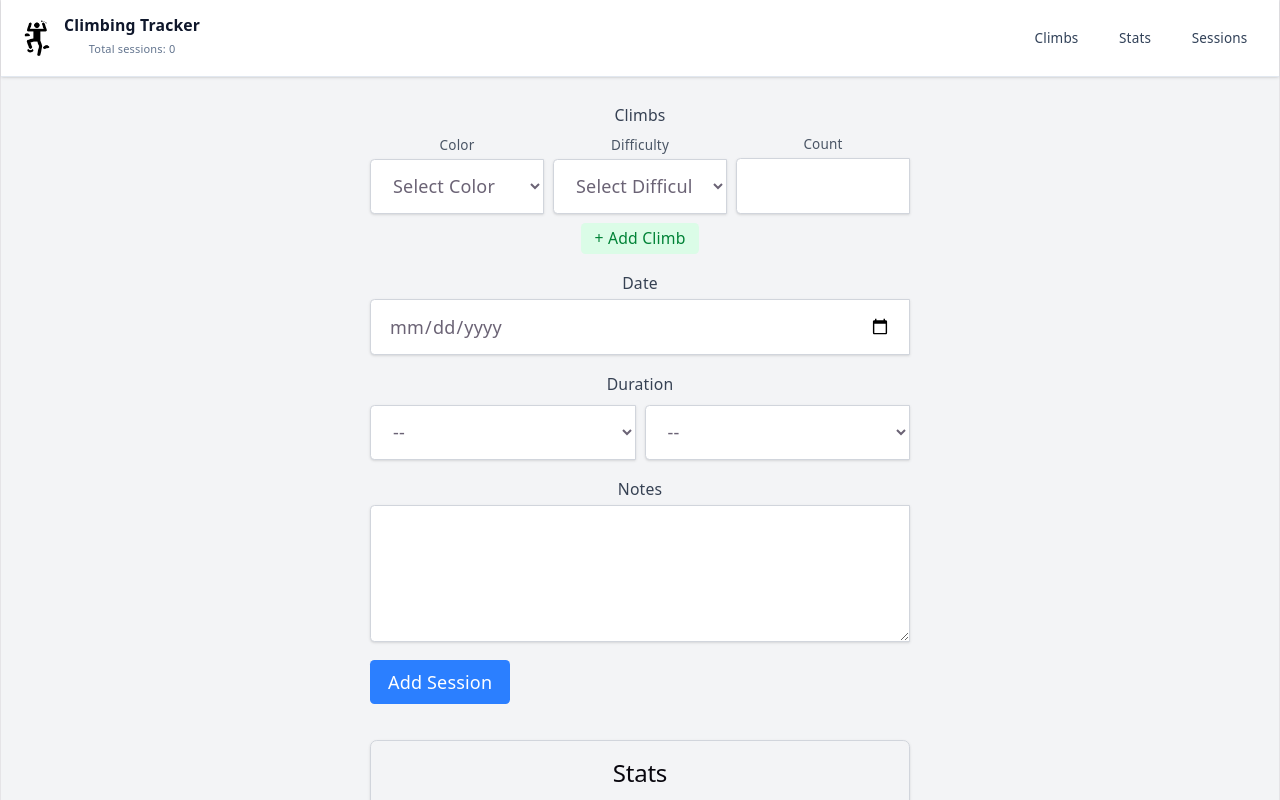
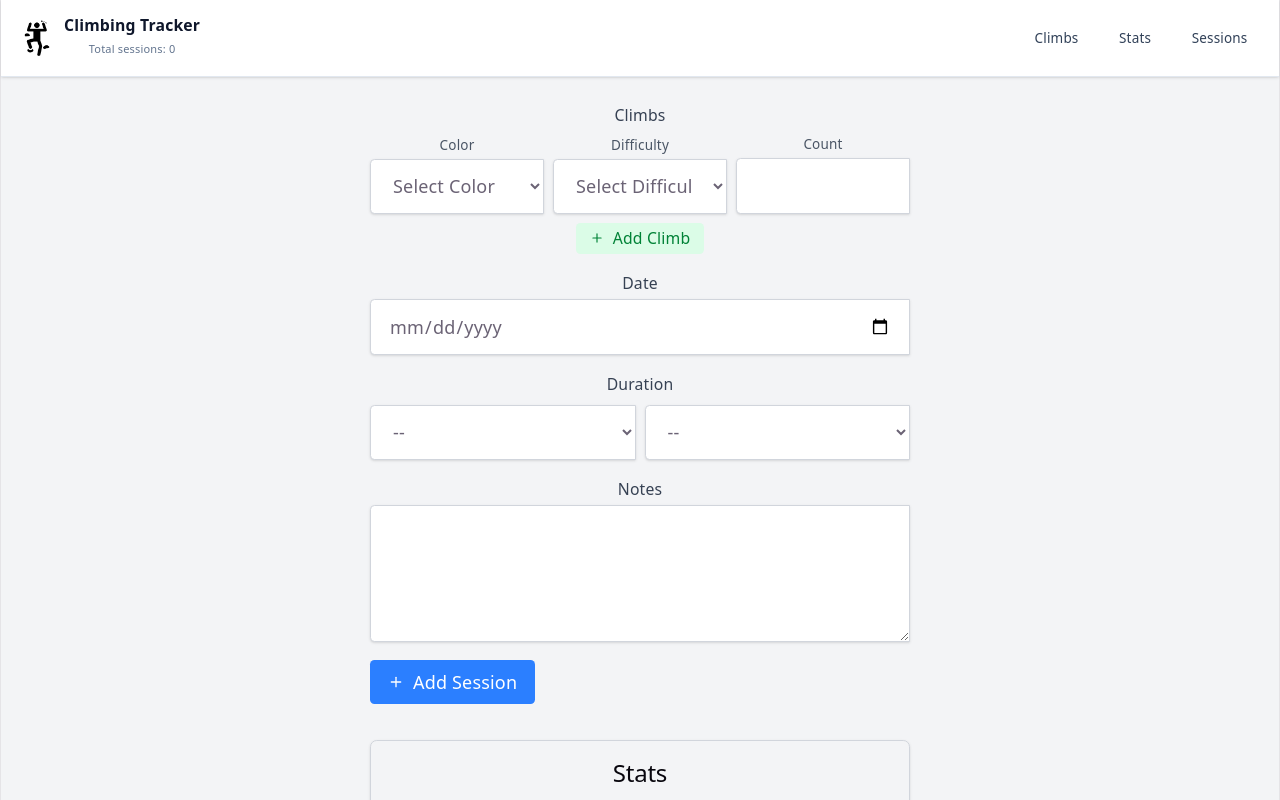
Before and after one commit to mateuszniechwiej/Climbing-Tracker, a React (Vite) app: page / in a window 1280 px wide. Shown: the top 800 px of the page. Built offline with nearby package versions, Linux system fonts and the light colour scheme.

Commit message:
style: updaed icons with lucide-react for better visual consistency

```diff
--- a/src/components/AddSession.jsx
+++ b/src/components/AddSession.jsx
@@ -1,4 +1,5 @@
 import { useState, useEffect } from 'react';
+import { Plus, X, Save, Edit3 } from 'lucide-react';
 
 export default function AddSession({ onAdd, onUpdate, editSession, onCancelEdit }) {
 
@@ -93,7 +94,9 @@ export default function AddSession({ onAdd, onUpdate, editSession, onCancelEdit
     <form onSubmit={handleSubmit} className="space-y-4">
       {isEditing && (
       <div className="p-3 bg-blue-50 border border-blue-200 rounded-lg flex items-center justify-between">
-        <span className="text-blue-700 font-medium text-sm">✏️ Editing session — {editSession.date}</span>
+        <span className="text-blue-700 font-medium text-sm flex items-center gap-2">
+          <Edit3 size={16} /> Editing session — {editSession.date}
+        </span>
       </div>
     )}
       <div>
@@ -146,7 +149,7 @@ export default function AddSession({ onAdd, onUpdate, editSession, onCancelEdit
                 onClick={() => removeClimb(index)}
                 className="px-2 py-2 bg-red-100 hover:bg-red-200 text-red-700 rounded"
               >
-                ✕
+                <X size={16} />
               </button>
             )}
           </div>
@@ -154,9 +157,9 @@ export default function AddSession({ onAdd, onUpdate, editSession, onCancelEdit
         <button
           type="button"
           onClick={addClimb}
-          className="px-3 py-1 bg-green-100 hover:bg-green-200 text-green-700 rounded text-sm"
+          className="px-3 py-1 bg-green-100 hover:bg-green-200 text-green-700 rounded text-sm inline-flex items-center gap-2"
         >
-          + Add Climb
+          <Plus size={14} /> Add Climb
         </button>
       </div>
 
@@ -215,12 +218,12 @@ export default function AddSession({ onAdd, onUpdate, editSession, onCancelEdit
       </div>
 
       <div className="flex gap-2">
-        <button type="submit" className="bg-blue-500 hover:bg-blue-600 text-white px-4 py-2 rounded font-medium">
-          {isEditing ? 'Update Session' : 'Add Session'}
+        <button type="submit" className="bg-blue-500 hover:bg-blue-600 text-white px-4 py-2 rounded font-medium inline-flex items-center gap-2">
+          {isEditing ? <><Save size={16} /> Update Session</> : <><Plus size={16} /> Add Session</>}
         </button>
         {isEditing && (
-          <button type="button" onClick={onCancelEdit} className="bg-gray-200 hover:bg-gray-300 text-gray-700 px-4 py-2 rounded font-medium">
-            Cancel
+          <button type="button" onClick={onCancelEdit} className="bg-gray-200 hover:bg-gray-300 text-gray-700 px-4 py-2 rounded font-medium inline-flex items-center gap-2">
+            <X size={16} /> Cancel
           </button>
         )}
       </div>
```
